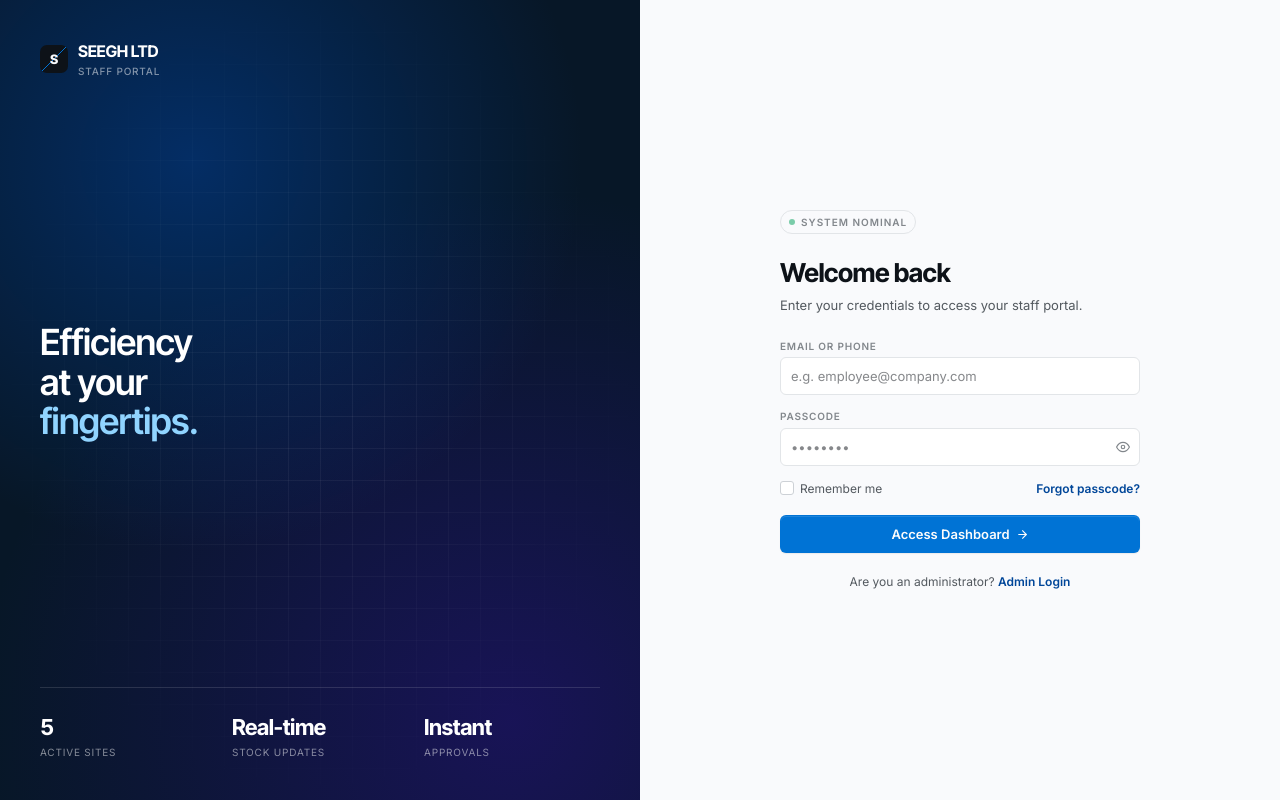
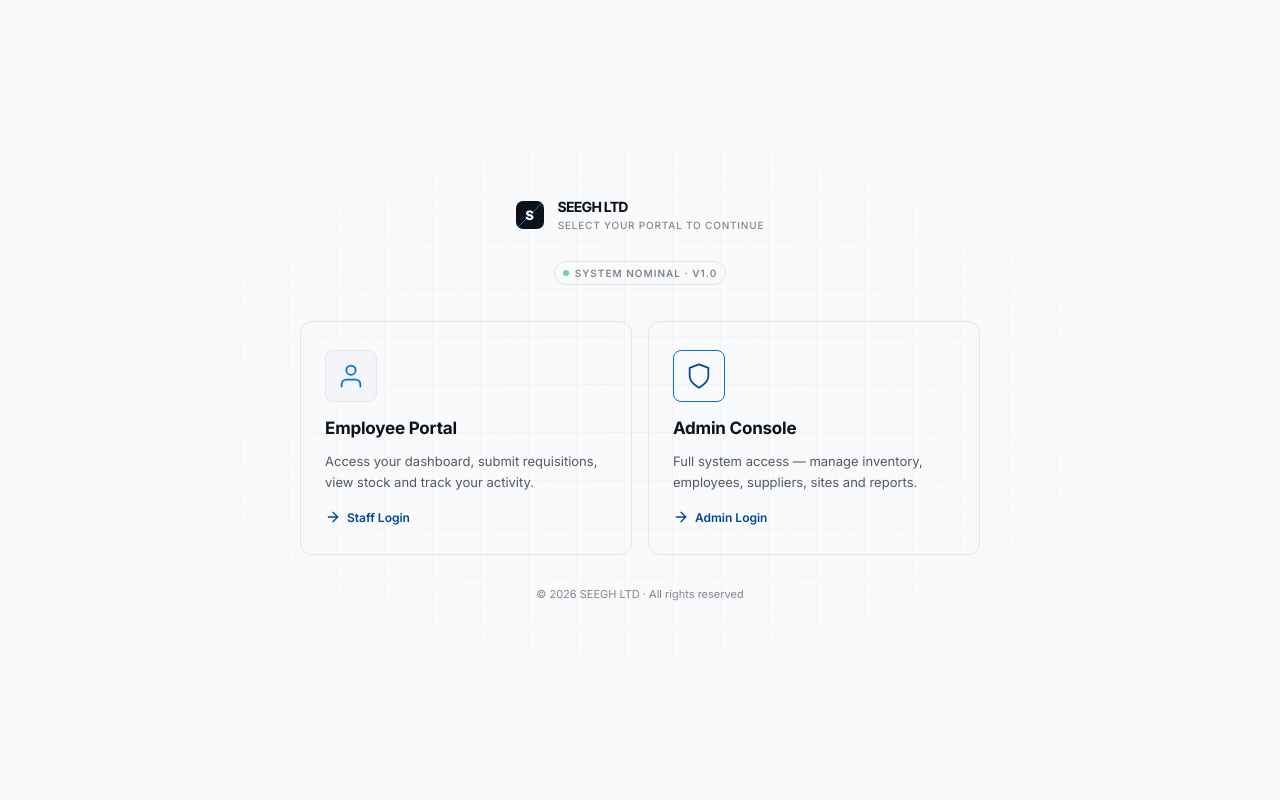
Before and after one commit to seeghltd-lab/seegha, a React (Vite) app in the folder frontend/: page / in a window 1280 px wide. Before the commit this address led to /login. Built offline with nearby package versions, Linux system fonts and the light colour scheme; no server answers; the HTML template or start-up script is replaced by a standard one.

Commit message:
portal selection page to make for user to see the portal very well

```diff
--- a/frontend/src/App.jsx
+++ b/frontend/src/App.jsx
@@ -1,5 +1,5 @@
 import React, { useEffect, lazy, Suspense } from "react";
-import { BrowserRouter, Routes, Route, Navigate } from "react-router-dom";
+import { BrowserRouter, Routes, Route } from "react-router-dom";
 import { SocketProvider } from "./context/SocketContext";
 import { AdminAuthProvider, useAdminAuth } from "./context/AdminAuthContext";
 import { EmployeeAuthProvider, useEmployeeAuth } from "./context/EmployeeAuthContext";
@@ -14,6 +14,7 @@ import AdminDashboard from "./pages/admin/Dashboard";
 import EmployeeDashboard from "./pages/employee/Dashboard";
 import DashboardLayout from "./components/DashboardLayout";
 import NotFound from "./pages/NotFound";
+import PortalSelect from "./pages/PortalSelect";
 
 // Admin Employee Pages — lazy loaded
 const EmployeeList        = lazy(() => import("./pages/admin/employee/EmployeeList"));
@@ -74,7 +75,7 @@ function App() {
               <NotificationBridge />
               <Suspense fallback={<LoadingScreen />}>
                 <Routes>
-                <Route path="/" element={<Navigate to="/login" replace />} />
+                <Route path="/" element={<PortalSelect />} />
 
                 {/* Employee Routes */}
                 <Route path="/login" element={<EmployeeLogin />} />
--- /dev/null
+++ b/frontend/src/pages/PortalSelect.jsx
@@ -0,0 +1,200 @@
+import React from 'react';
+import { useNavigate } from 'react-router-dom';
+import { SITE_NAME } from '../config/site';
+
+const shortName = SITE_NAME.split(' ')[0];
+
+export default function PortalSelect() {
+  const navigate = useNavigate();
+
+  return (
+    <div className="stoq-portal">
+      <div className="stoq-portal__bg" />
+      <div className="stoq-portal__grid" />
+
+      <div className="stoq-portal__inner">
+        {/* Brand */}
+        <div className="stoq-portal__brand">
+          <div className="brand-mark"><span>{shortName.charAt(0)}</span></div>
+          <div>
+            <div className="brand-name">{SITE_NAME}</div>
+            <div className="brand-meta">Select your portal to continue</div>
+          </div>
+        </div>
+
+        {/* Status chip */}
+        <div className="stoq-login__chip" style={{ marginBottom: 36 }}>
+          <span className="pulse" />
+          System nominal · v1.0
+        </div>
+
+        {/* Portal cards */}
+        <div className="stoq-portal__cards">
+
+          {/* Employee card */}
+          <button className="stoq-portal__card" onClick={() => navigate('/login')}>
+            <div className="stoq-portal__card-icon">
+              <svg width="28" height="28" viewBox="0 0 24 24" fill="none" stroke="currentColor" strokeWidth="1.5" strokeLinecap="round" strokeLinejoin="round">
+                <path d="M20 21v-2a4 4 0 0 0-4-4H8a4 4 0 0 0-4 4v2" />
+                <circle cx="12" cy="7" r="4" />
+              </svg>
+            </div>
+            <div className="stoq-portal__card-title">Employee Portal</div>
+            <div className="stoq-portal__card-sub">
+              Access your dashboard, submit requisitions, view stock and track your activity.
+            </div>
+            <div className="stoq-portal__card-arrow">
+              <svg width="16" height="16" viewBox="0 0 24 24" fill="none" stroke="currentColor" strokeWidth="2" strokeLinecap="round" strokeLinejoin="round">
+                <line x1="5" y1="12" x2="19" y2="12" /><polyline points="12 5 19 12 12 19" />
+              </svg>
+              Staff Login
+            </div>
+          </button>
+
+          {/* Admin card */}
+          <button className="stoq-portal__card stoq-portal__card--admin" onClick={() => navigate('/admin/login')}>
+            <div className="stoq-portal__card-icon">
+              <svg width="28" height="28" viewBox="0 0 24 24" fill="none" stroke="currentColor" strokeWidth="1.5" strokeLinecap="round" strokeLinejoin="round">
+                <path d="M12 22s8-4 8-10V5l-8-3-8 3v7c0 6 8 10 8 10z" />
+              </svg>
+            </div>
+            <div className="stoq-portal__card-title">Admin Console</div>
+            <div className="stoq-portal__card-sub">
+              Full system access — manage inventory, employees, suppliers, sites and reports.
+            </div>
+            <div className="stoq-portal__card-arrow">
+              <svg width="16" height="16" viewBox="0 0 24 24" fill="none" stroke="currentColor" strokeWidth="2" strokeLinecap="round" strokeLinejoin="round">
+                <line x1="5" y1="12" x2="19" y2="12" /><polyline points="12 5 19 12 12 19" />
+              </svg>
+              Admin Login
+            </div>
+          </button>
+
+        </div>
+
+        <p className="stoq-portal__footer">
+          © {new Date().getFullYear()} {SITE_NAME} · All rights reserved
+        </p>
+      </div>
+
+      <style>{`
+        .stoq-portal {
+          min-height: 100vh;
+          display: flex;
+          align-items: center;
+          justify-content: center;
+          background: var(--bg-base);
+          position: relative;
+          overflow: hidden;
+          padding: 40px 20px;
+        }
+        .stoq-portal__bg {
+          position: absolute;
+          inset: 0;
+          background: radial-gradient(ellipse 80% 60% at 50% -10%, var(--accent-muted) 0%, transparent 70%);
+          opacity: 0.35;
+          pointer-events: none;
+        }
+        .stoq-portal__grid {
+          position: absolute;
+          inset: 0;
+          background-image:
+            linear-gradient(var(--border) 1px, transparent 1px),
+            linear-gradient(90deg, var(--border) 1px, transparent 1px);
+          background-size: 48px 48px;
+          opacity: 0.35;
+          mask-image: radial-gradient(ellipse 80% 80% at 50% 50%, black, transparent);
+          pointer-events: none;
+        }
+        .stoq-portal__inner {
+          position: relative;
+          z-index: 1;
+          display: flex;
+          flex-direction: column;
+          align-items: center;
+          width: 100%;
+          max-width: 680px;
+        }
+        .stoq-portal__brand {
+          display: flex;
+          align-items: center;
+          gap: 14px;
+          margin-bottom: 28px;
+        }
+        .stoq-portal__cards {
+          display: grid;
+          grid-template-columns: 1fr 1fr;
+          gap: 16px;
+          width: 100%;
+          margin-bottom: 32px;
+        }
+        .stoq-portal__card {
+          background: var(--bg-card);
+          border: 1px solid var(--border);
+          border-radius: var(--r-lg);
+          padding: 28px 24px;
+          text-align: left;
+          cursor: pointer;
+          transition: border-color 0.15s, box-shadow 0.15s, transform 0.15s;
+          display: flex;
+          flex-direction: column;
+          gap: 10px;
+        }
+        .stoq-portal__card:hover {
+          border-color: var(--accent);
+          box-shadow: 0 0 0 3px var(--accent-muted), 0 8px 24px rgba(0,0,0,0.1);
+          transform: translateY(-2px);
+        }
+        .stoq-portal__card--admin:hover {
+          border-color: var(--accent);
+          box-shadow: 0 0 0 3px var(--accent-muted), 0 8px 24px rgba(0,0,0,0.1);
+        }
+        .stoq-portal__card-icon {
+          width: 52px;
+          height: 52px;
+          border-radius: var(--r-md);
+          background: var(--bg-sunk);
+          border: 1px solid var(--border);
+          display: grid;
+          place-items: center;
+          color: var(--accent);
+          margin-bottom: 4px;
+        }
+        .stoq-portal__card--admin .stoq-portal__card-icon {
+          background: var(--accent-muted);
+          border-color: var(--accent);
+          color: var(--accent-soft-fg);
+        }
+        .stoq-portal__card-title {
+          font-size: 17px;
+          font-weight: 700;
+          color: var(--fg-base);
+          letter-spacing: -0.2px;
+        }
+        .stoq-portal__card-sub {
+          font-size: 13px;
+          color: var(--fg-muted);
+          line-height: 1.6;
+          flex: 1;
+        }
+        .stoq-portal__card-arrow {
+          display: flex;
+          align-items: center;
+          gap: 6px;
+          font-size: 12px;
+          font-weight: 600;
+          color: var(--accent-soft-fg);
+          margin-top: 6px;
+        }
+        .stoq-portal__footer {
+          font-size: 11px;
+          color: var(--fg-subtle);
+          text-align: center;
+        }
+        @media (max-width: 520px) {
+          .stoq-portal__cards { grid-template-columns: 1fr; }
+        }
+      `}</style>
+    </div>
+  );
+}
```
